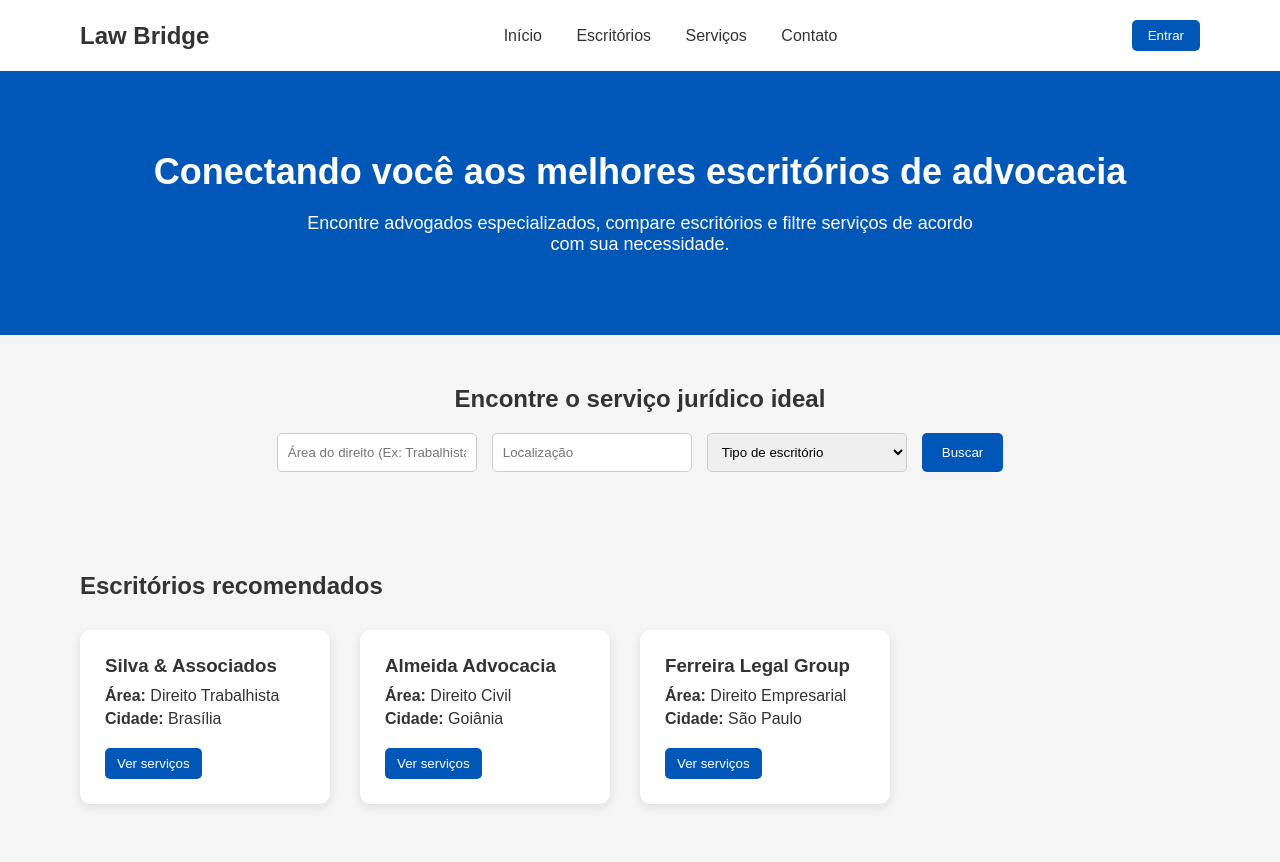
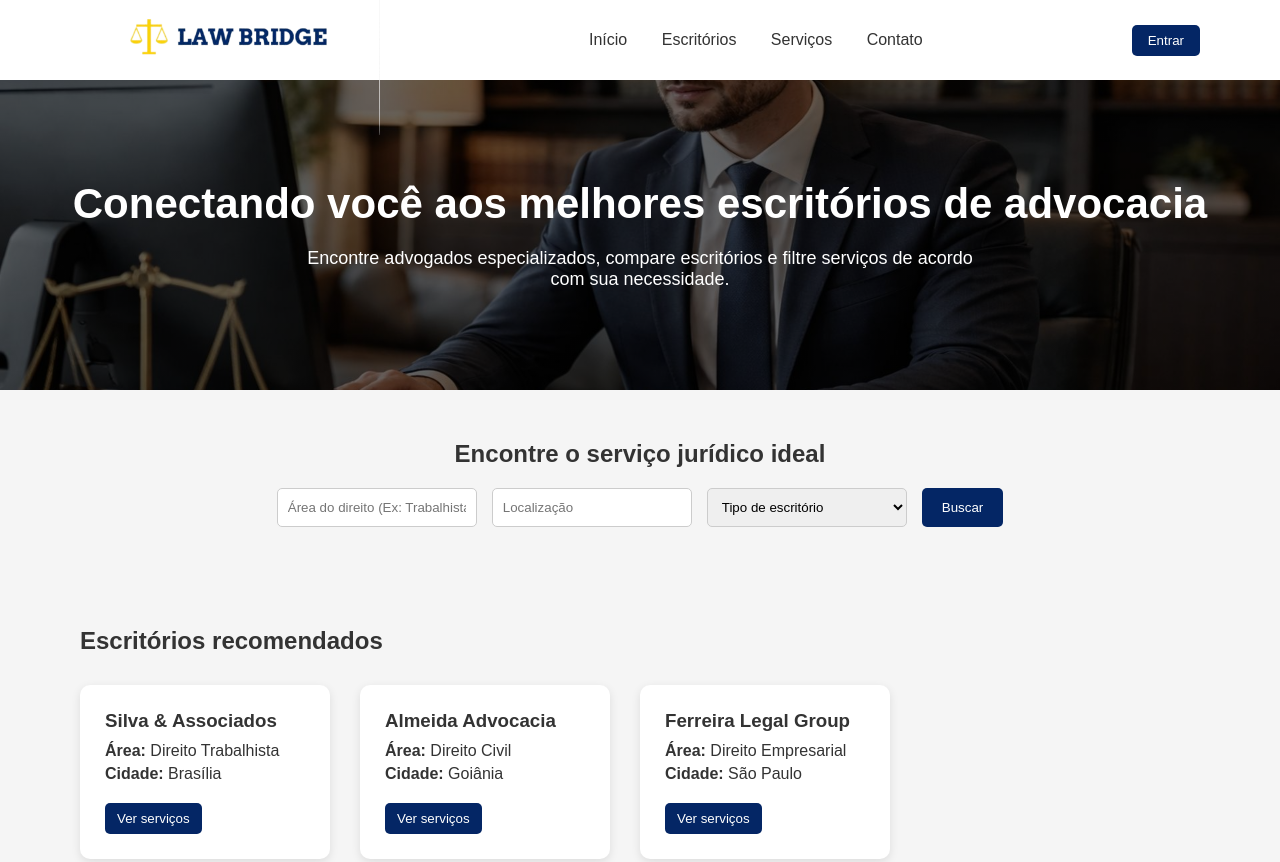
Before and after one commit to pedrlc/Site-Advocacia, a plain HTML site: page index.html in a window 1280 px wide. Shown: the top 862 px of the page. Drawn offline with Linux system fonts and the light colour scheme.

Commit message:
Atualizando assets

```diff
--- a/index.html
+++ b/index.html
@@ -15,7 +15,7 @@
 <header>
 
 <div class="logo">
-<h2>Law Bridge</h2>
+    <img src="Design_sem_nome-removebg-preview.png"alt="Law Bridge Logo">
 </div>
 
 <nav>
@@ -80,7 +80,7 @@ de acordo com sua necessidade.
 <p><strong>Área:</strong> Direito Trabalhista</p>
 <p><strong>Cidade:</strong> Brasília</p>
 
-<button>Ver serviços</button>
+<button id="services2"class="services">Ver serviços</button>
 
 </div>
 
@@ -104,7 +104,7 @@ de acordo com sua necessidade.
 <p><strong>Área:</strong> Direito Empresarial</p>
 <p><strong>Cidade:</strong> São Paulo</p>
 
-<button>Ver serviços</button>
+<button id="services3" class="services">Ver serviços</button>
 
 </div>
 
--- a/script.js
+++ b/script.js
@@ -2,3 +2,8 @@
     buttonEl.addEventListener("click", () => {
         window.location.href = "login.html"
     });
+
+    const buttonS1 = document.querySelector("#services1")
+    buttonS1.addEventListener("click", () => {
+        window.location.href = "login.html"
+    });
--- a/style.css
+++ b/style.css
@@ -16,14 +16,16 @@ header{
     display:flex;
     justify-content:space-between;
     align-items:center;
-
+    height: 80px;
     padding:20px 80px;
 
     background:white;
     box-shadow:0 2px 5px rgba(0,0,0,0.1);
 
     }
-
+    .logo img {
+    height: 300px;
+}
     nav a{
 
     margin:0 15px;
@@ -41,7 +43,7 @@ color:#0057b7;
 
     padding:8px 16px;
     border:none;
-background:#0057b7;
+    background:#042665;
     color:white;
     border-radius:5px;
     cursor:pointer;
@@ -49,27 +51,25 @@ cursor:pointer;
     }
 
     .hero{
-
-text-align:center;
-padding:80px 20px;
-background:#0057b7;
-color:white;
-
+    background:
+    linear-gradient(rgba(0, 0, 0, 0.6), rgba(0, 0, 0, 0.6)),
+    url('lawyer_office_optimized.jpg');
+    background-size: cover;
+    background-position: center;
+    background-repeat: no-repeat;
+    text-align: center;
+    padding: 100px 20px;
+    color: white;
+    }
+.hero h1 {
+    font-size: 42px;
+    margin-bottom: 20px;
 }
 
-.hero h1{
-
-font-size:36px;
-margin-bottom:20px;
-
-}
-
-.hero p{
-
-font-size:18px;
-max-width:700px;
-margin:auto;
-
+.hero p {
+    font-size: 18px;
+    max-width: 700px;
+    margin: auto;
 }
 
     .search-area{
@@ -103,7 +103,7 @@ border-radius:5px;
     .filters button{
 
     padding:10px 20px;
-background: #0057b7;
+    background: #042665;
     border:none;
     color:white;
     border-radius:5px;
@@ -151,7 +151,7 @@ margin:5px 0;
 
     margin-top:15px;
 
-background:#0057b7;
+    background:#042665;
     color:white;
     border:none;
     padding:8px 12px;
```
Also changed, not shown: login.html (+8 -3 lines), Design_sem_nome-removebg-preview.png (added), lawbrigdge.jpg (added), lawyer_office_optimized.jpg (added), whitelawbrigdge.jpg (added), 1 other file. Lines whose indentation alone changed are shown as unchanged.
